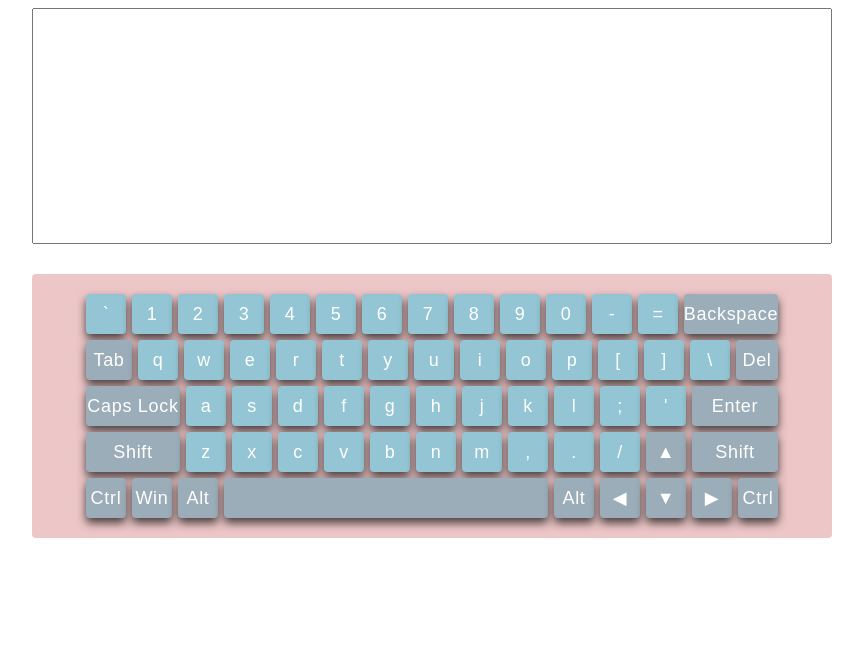
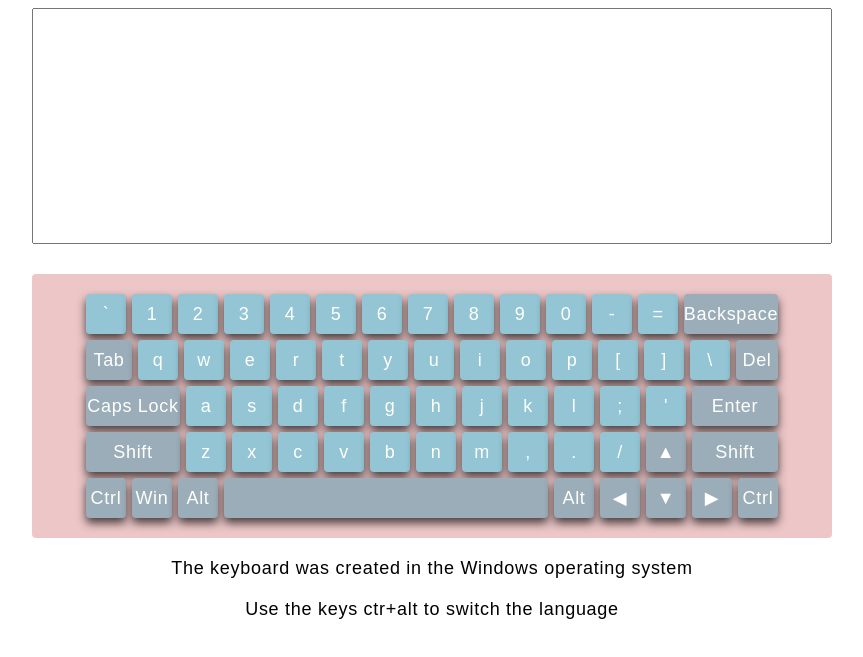
Before and after one commit to AlexSidol/virtual-keyboard, a plain HTML site: page index.html in a window 1280 px wide. Shown: the part 63-720 px from the top of the page, without its empty margins (208-1071 px from the left). Drawn offline with nearby package versions, Linux system fonts and the light colour scheme; a web font is replaced by a local one.

Commit message:
fix: add information

```diff
--- a/index.html
+++ b/index.html
@@ -6,7 +6,7 @@
     <meta name="viewport" content="width=device-width, initial-scale=1.0" />
     <title>Document</title>
 
-    <link type="image/png" sizes="96x96" rel="icon" href="./favicon.png" />
+    <link type="image/png" sizes="120x120" rel="icon" href="./favicon.png" />
     <link rel="preconnect" href="https://fonts.googleapis.com" />
     <link rel="preconnect" href="https://fonts.gstatic.com" crossorigin />
     <link
@@ -22,5 +22,7 @@
   <body id="body">
     <script defer src="./js/init-render.js" type="module"></script>
     <script defer src="./js/index.js" type="module"></script>
+
+
   </body>
 </html>
--- a/js/init-render.js
+++ b/js/init-render.js
@@ -48,6 +48,8 @@ const initialMarkup = `
   <span class="special_item ctrl" data-code="ControlRight">Ctrl</span>
 </div>
 </section>
+<p class="text-info">The keyboard was created in the Windows operating system</p>
+<p class="text-info">Use the keys ctr+alt to switch the language</p>
 </main>
 `;
 
```
